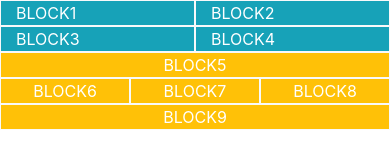
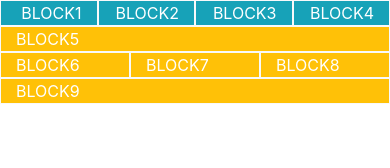
Before and after one commit to PaulineGrn/Bootstrap2, a plain HTML site: page index.html in a window 390 px wide. Drawn offline with nearby package versions, Linux system fonts and the light colour scheme.

Commit message:
Bootstrap2

```diff
--- a/index.html
+++ b/index.html
@@ -7,23 +7,23 @@
 </head>
 <body>
   <div class="container-fluid">
-    <div class="row text-white text-lg-right text-left">
+    <div class="row bg-info text-white text-right">
       <!-- col-3 = 25%
       col-4 = 33,333%
       col-6 = 50%
       col-12 = 100%-->
-      <div class="col-lg-3 col-6 bg-info border border-light">BLOCK1</div>
-      <div class="col-lg-3 col-6 bg-info border border-light">BLOCK2</div>
-      <div class="col-lg-3 col-6 bg-info border border-light">BLOCK3</div>
-      <div class="col-lg-3 col-6 bg-info border border-light">BLOCK4</div>
+      <div class="col border border-light">BLOCK1</div>
+      <div class="col border border-light">BLOCK2</div>
+      <div class="col border border-light">BLOCK3</div>
+      <div class="col border border-light">BLOCK4</div>
     </div>
-  <div class="row text-white text-lg-left text-center">
+  <div class="row text-white text-lg-left">
     <!-- md comme médium/sm comme small -->
-    <div class="col-lg-3 col-12 bg-warning border border-light">BLOCK5</div>
+    <div class="col-sm-3 col-12 text-left bg-warning border border-light">BLOCK5</div>
     <div class="col bg-warning border border-light">BLOCK6</div>
     <div class="col bg-warning border border-light">BLOCK7</div>
     <div class="col bg-warning border border-light">BLOCK8</div>
-    <div class="col-lg-3 col-12 bg-warning border border-light">BLOCK9</div>
+    <div class="col-sm-3 col-12 text-left bg-warning border border-light">BLOCK9</div>
   </div>
 </div>
   <script src="https://code.jquery.com/jquery-3.3.1.slim.min.js" integrity="sha384-q8i/X+965DzO0rT7abK41JStQIAqVgRVzpbzo5smXKp4YfRvH+8abtTE1Pi6jizo" crossorigin="anonymous"</script>
```
